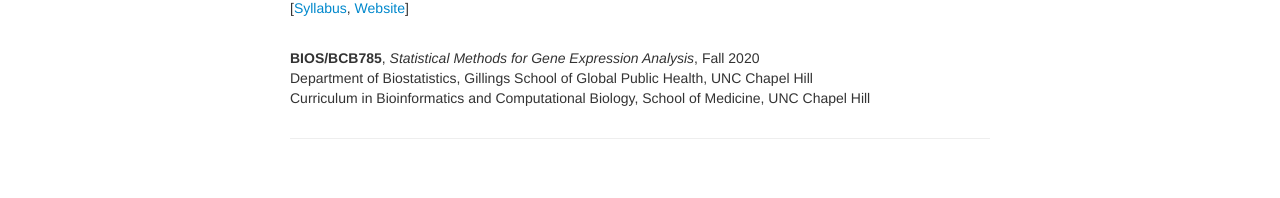
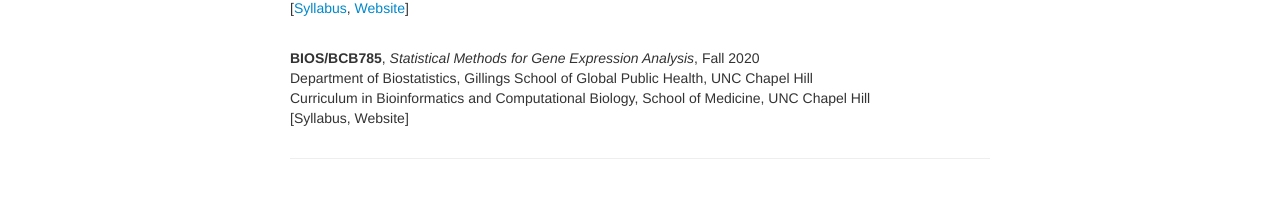
Before and after one commit to yuchaojiang/yuchaojiang.github.io, a Jekyll site: the page built from pages/teaching.md, in a window 1280 px wide. Shown: the part 394-592 px from the top of the page. Built offline with Jekyll 4.4.1, drawn with Linux system fonts in a browser that asks for light colours.

Commit message:
Update teaching.md

```diff
--- a/pages/teaching.md
+++ b/pages/teaching.md
@@ -30,4 +30,6 @@ Department of Biostatistics, Gillings School of Global Public Health, UNC Chapel
   <b>BIOS/BCB785</b>, <i>Statistical Methods for Gene Expression Analysis</i>, Fall 2020 <br/>
 Department of Biostatistics, Gillings School of Global Public Health, UNC Chapel Hill <br/>
 Curriculum in Bioinformatics and Computational Biology, School of Medicine, UNC Chapel Hill
+<br/>
+[Syllabus, Website]
 </div>
```
